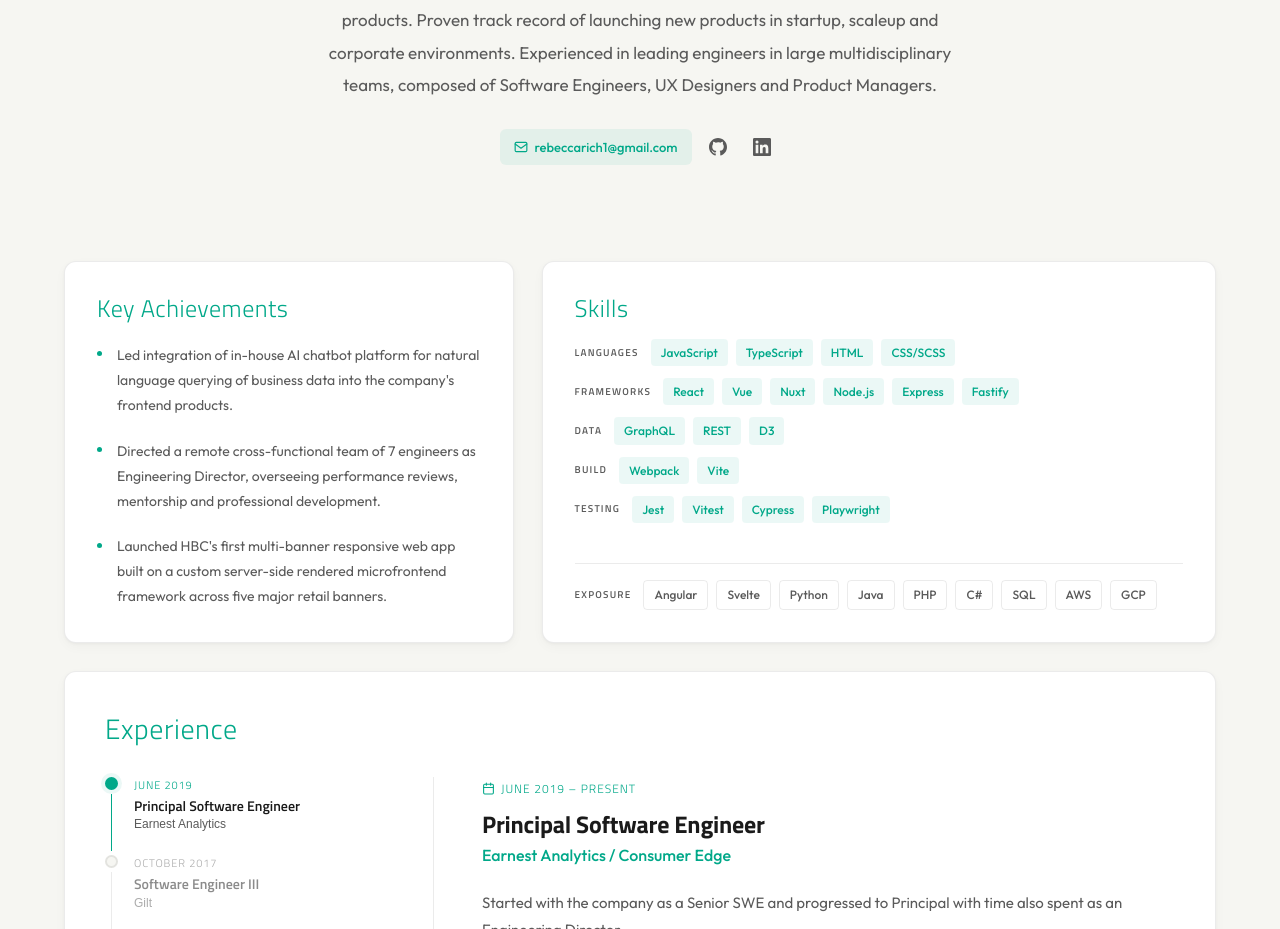
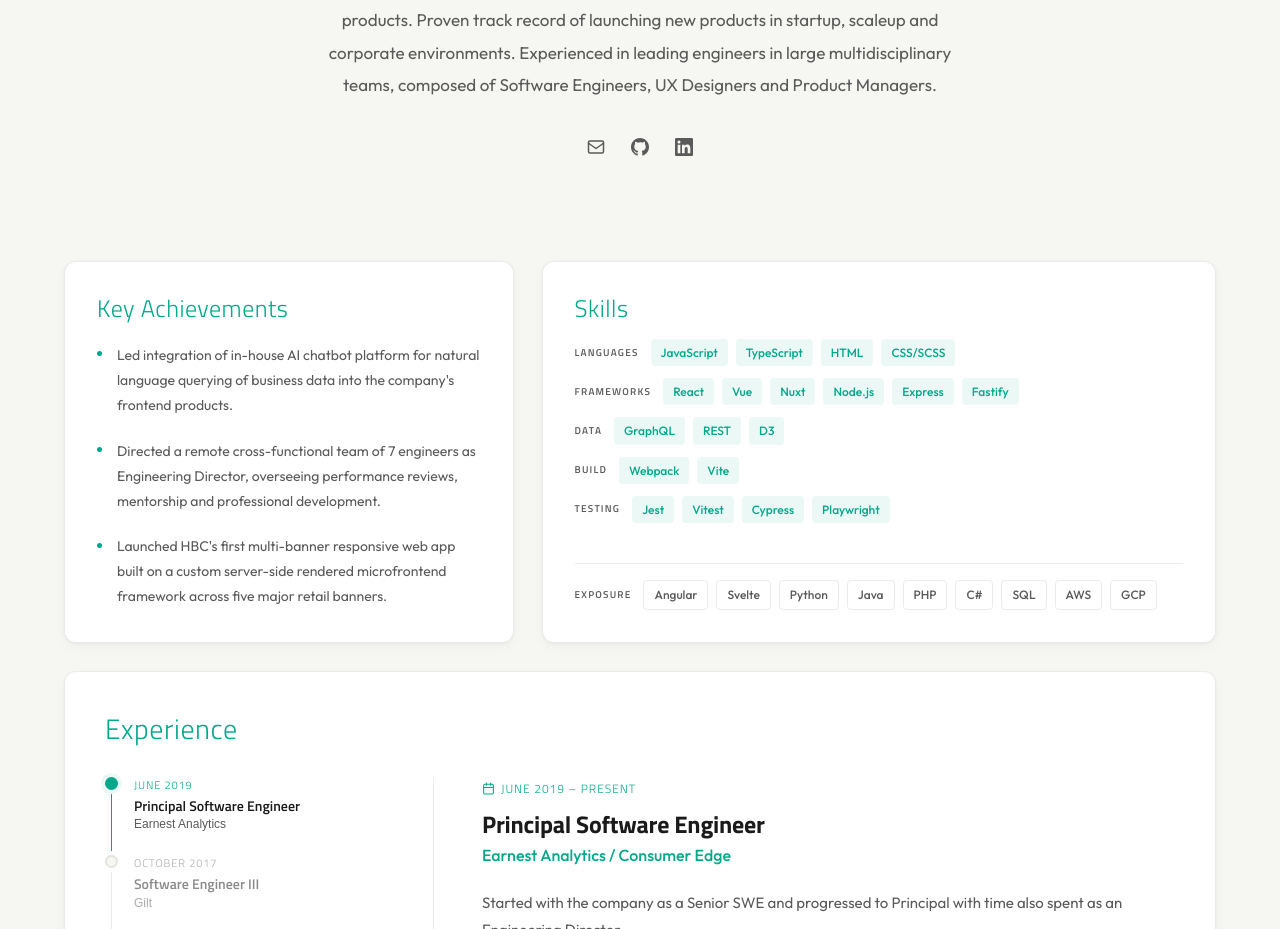
Before and after one commit to rebeccarich/portfolio-site, a React (Vite) app: page / in a window 1280 px wide. Shown: the part 828-1757 px from the top of the page. Built offline with nearby package versions, Linux system fonts and the light colour scheme.

Commit message:
style: swap email pill for icon-only button in about section

```diff
--- a/src/components/About/About.tsx
+++ b/src/components/About/About.tsx
@@ -19,9 +19,8 @@
     >
       <p className={styles.bio}>{resume.bio}</p>
       <div className={styles.details}>
-        <a href={`mailto:${resume.email}`} className={styles.pill}>
-          <EnvelopeIcon size={14} />
-          {resume.email}
+        <a href={`mailto:${resume.email}`} className={styles.iconLink} aria-label="Email">
+          <EnvelopeIcon size={18} />
         </a>
         <a
           href={resume.github}
```
